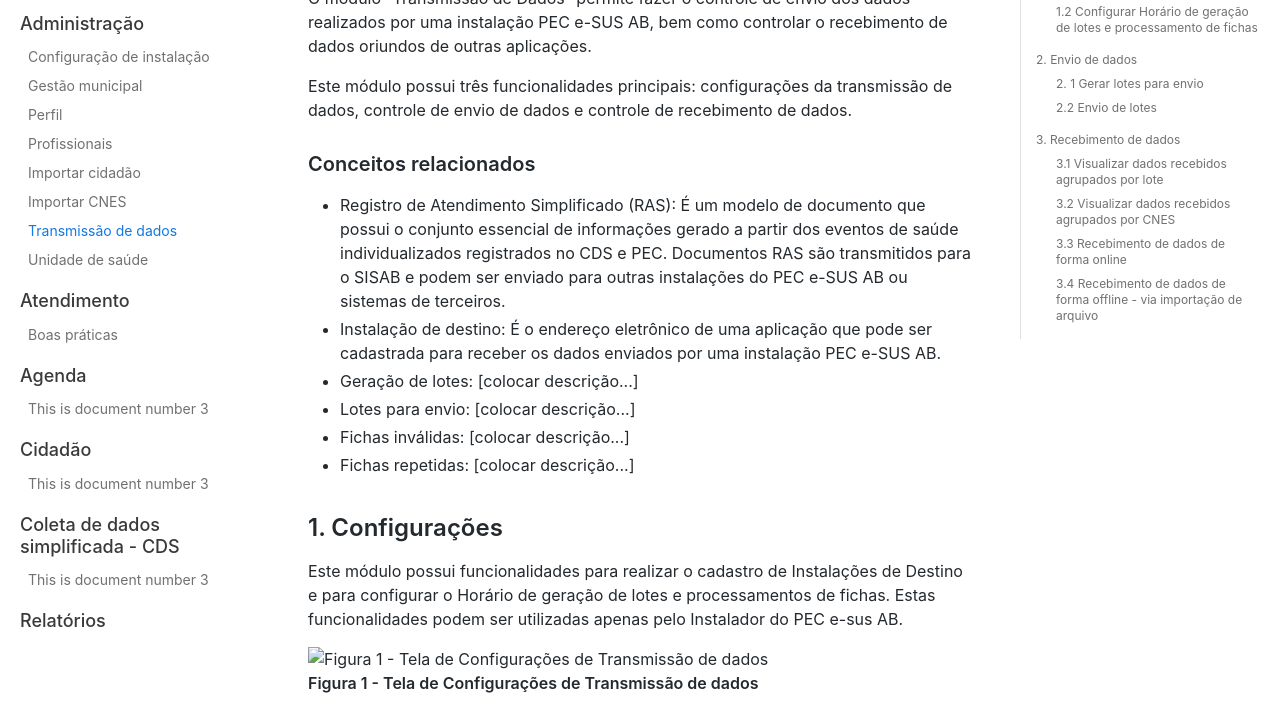
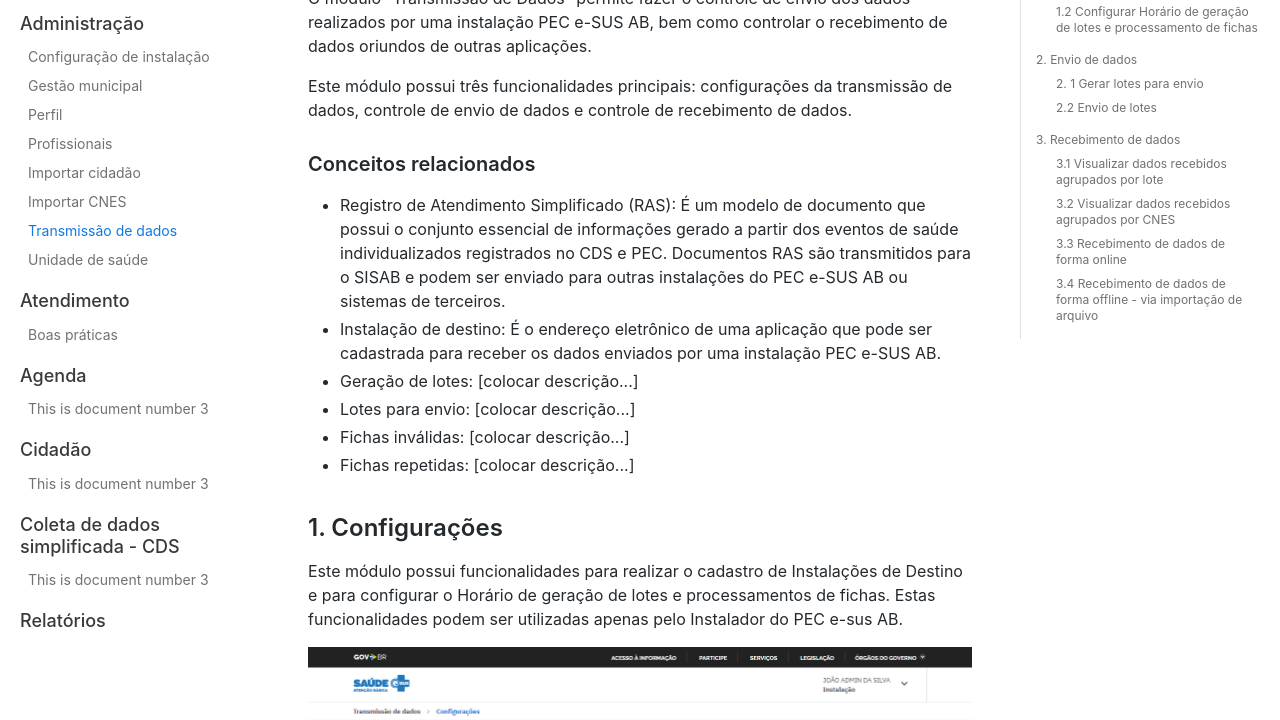
Before and after one commit to thaisalacerda/Manual-esusAB, a plain HTML site: page docs/next/transmissao.html in a window 1280 px wide. Shown: the part 160-880 px from the top of the page. Drawn offline with nearby package versions, Linux system fonts and the light colour scheme; files that its build step writes are made by us from their sources; files whose address does not match are found by name.

Commit message:
Deploy website
Deploy website version based on 8b8d998ba2aa46dea7f64e3a067077896648d1f7

```diff
--- a/docs/next/transmissao.html
+++ b/docs/next/transmissao.html
@@ -67,7 +67,7 @@
 </ul>
 <h2><a class="anchor" aria-hidden="true" id="1-configuracões"></a><a href="#1-configuracões" aria-hidden="true" class="hash-link"><svg class="hash-link-icon" aria-hidden="true" height="16" version="1.1" viewBox="0 0 16 16" width="16"><path fill-rule="evenodd" d="M4 9h1v1H4c-1.5 0-3-1.69-3-3.5S2.55 3 4 3h4c1.45 0 3 1.69 3 3.5 0 1.41-.91 2.72-2 3.25V8.59c.58-.45 1-1.27 1-2.09C10 5.22 8.98 4 8 4H4c-.98 0-2 1.22-2 2.5S3 9 4 9zm9-3h-1v1h1c1 0 2 1.22 2 2.5S13.98 12 13 12H9c-.98 0-2-1.22-2-2.5 0-.83.42-1.64 1-2.09V6.25c-1.09.53-2 1.84-2 3.25C6 11.31 7.55 13 9 13h4c1.45 0 3-1.69 3-3.5S14.5 6 13 6z"></path></svg></a>1. Configurações</h2>
 <p>Este módulo possui funcionalidades para realizar o cadastro de Instalações de Destino e para configurar o Horário de geração de lotes e processamentos de fichas. Estas funcionalidades podem ser utilizadas apenas pelo Instalador do PEC e-sus AB.</p>
-<p><img src="docs/assets/Figura1.png" alt="Figura 1 - Tela de Configurações de Transmissão de dados" title="teste"> <strong>Figura 1 - Tela de Configurações de Transmissão de dados</strong></p>
+<p><img src="/docs/assets/Figura1.png" alt="Figura 1 - Tela de Configurações de Transmissão de dados" title="teste"> <strong>Figura 1 - Tela de Configurações de Transmissão de dados</strong></p>
 <h3><a class="anchor" aria-hidden="true" id="11-cadastrar-instalacões-de-destino-para-envio-online"></a><a href="#11-cadastrar-instalacões-de-destino-para-envio-online" aria-hidden="true" class="hash-link"><svg class="hash-link-icon" aria-hidden="true" height="16" version="1.1" viewBox="0 0 16 16" width="16"><path fill-rule="evenodd" d="M4 9h1v1H4c-1.5 0-3-1.69-3-3.5S2.55 3 4 3h4c1.45 0 3 1.69 3 3.5 0 1.41-.91 2.72-2 3.25V8.59c.58-.45 1-1.27 1-2.09C10 5.22 8.98 4 8 4H4c-.98 0-2 1.22-2 2.5S3 9 4 9zm9-3h-1v1h1c1 0 2 1.22 2 2.5S13.98 12 13 12H9c-.98 0-2-1.22-2-2.5 0-.83.42-1.64 1-2.09V6.25c-1.09.53-2 1.84-2 3.25C6 11.31 7.55 13 9 13h4c1.45 0 3-1.69 3-3.5S14.5 6 13 6z"></path></svg></a>1.1 Cadastrar Instalações de destino para envio online</h3>
 <p>As instalações de destino são servidores que possuem uma instalação do PEC e-SUS AB que foram cadastradas para receber dados enviados por outra instalação. Elas podem ser, por exemplo, o Centralizador da Secretaria Municipal de Saúde ou da Secretaria Estadual de Saúde. Desse modo, esses órgãos poderão fazer uso dos relatórios disponíveis para realizar a gestão dos serviços públicos de saúde em sua área de atuação. Nestes casos, Estado ou Município irá fornecerá o endereço eletrônico (link) para inclusão da instalação de destino na configuração de envio.
 O Centralizador Nacional do Ministério da Saúde já é previamente cadastrado nas instalações do PEC e-SUS AB, para que o Governo Federal possa fazer a gestão dos serviços públicos de saúde em todo o território nacional.</p>
```
Also changed, not shown: docs/next/transmissao/index.html (+1 -1 lines).
